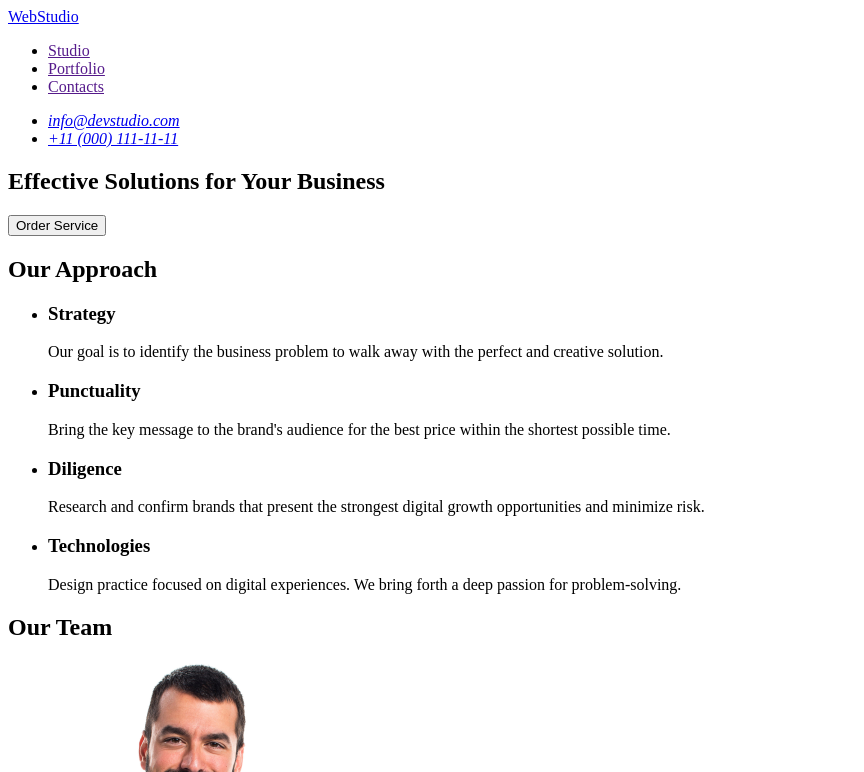
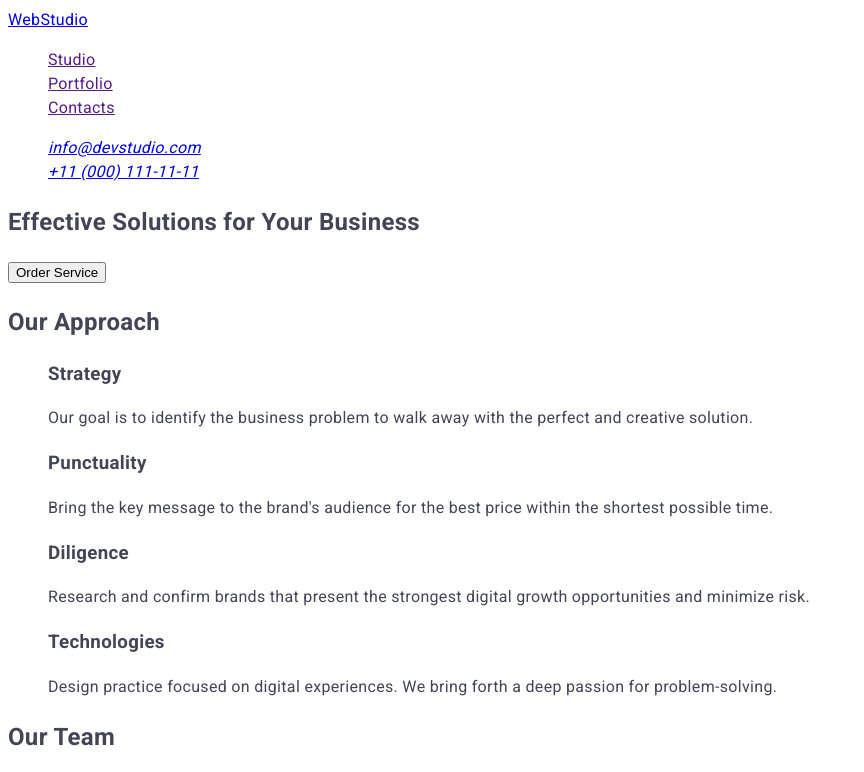
Before and after one commit to Luda0602/goit-markup-hw-02, a plain HTML site: page index.html in a window 1280 px wide. Shown: the top 772 px of the page, without its empty margins (0-864 px from the left). Drawn offline with Linux system fonts and the light colour scheme.

Commit message:
Виправлення помилок

```diff
--- a/index.html
+++ b/index.html
@@ -5,6 +5,13 @@
     <meta charset="UTF-8">
     <meta name="viewport" content="width=device-width, initial-scale=1.0">
     <title>Document</title>
+    <link rel="stylesheet" href="./css/styles.css">
+    <link rel="preconnect" href="https://fonts.googleapis.com">
+    <link rel="preconnect" href="https://fonts.gstatic.com" crossorigin>
+    <link
+        href="https://fonts.googleapis.com/css2?family=Montserrat:wght@100..900&family=Raleway:wght@700&family=Roboto:wght@400;500;700&display=swap"
+        rel="stylesheet">
+    </head>
 </head>
 
 <body>
```
